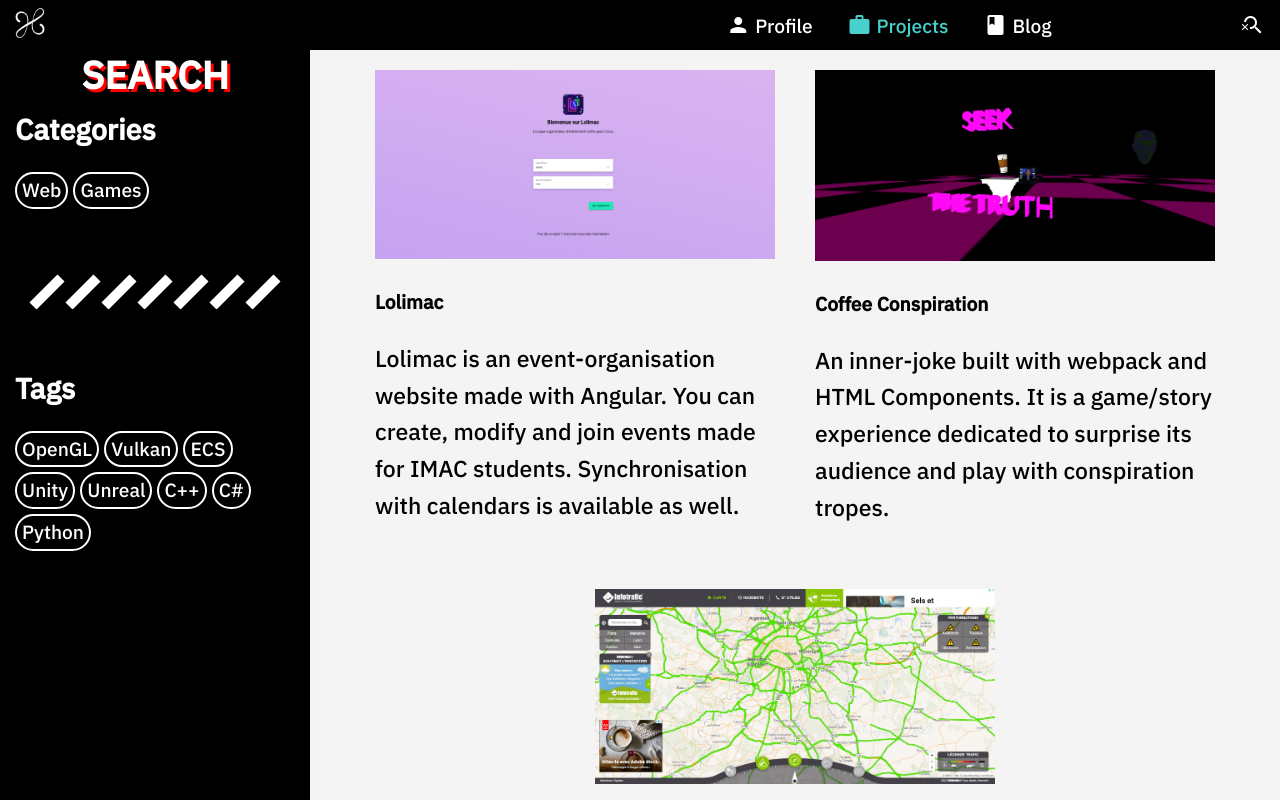
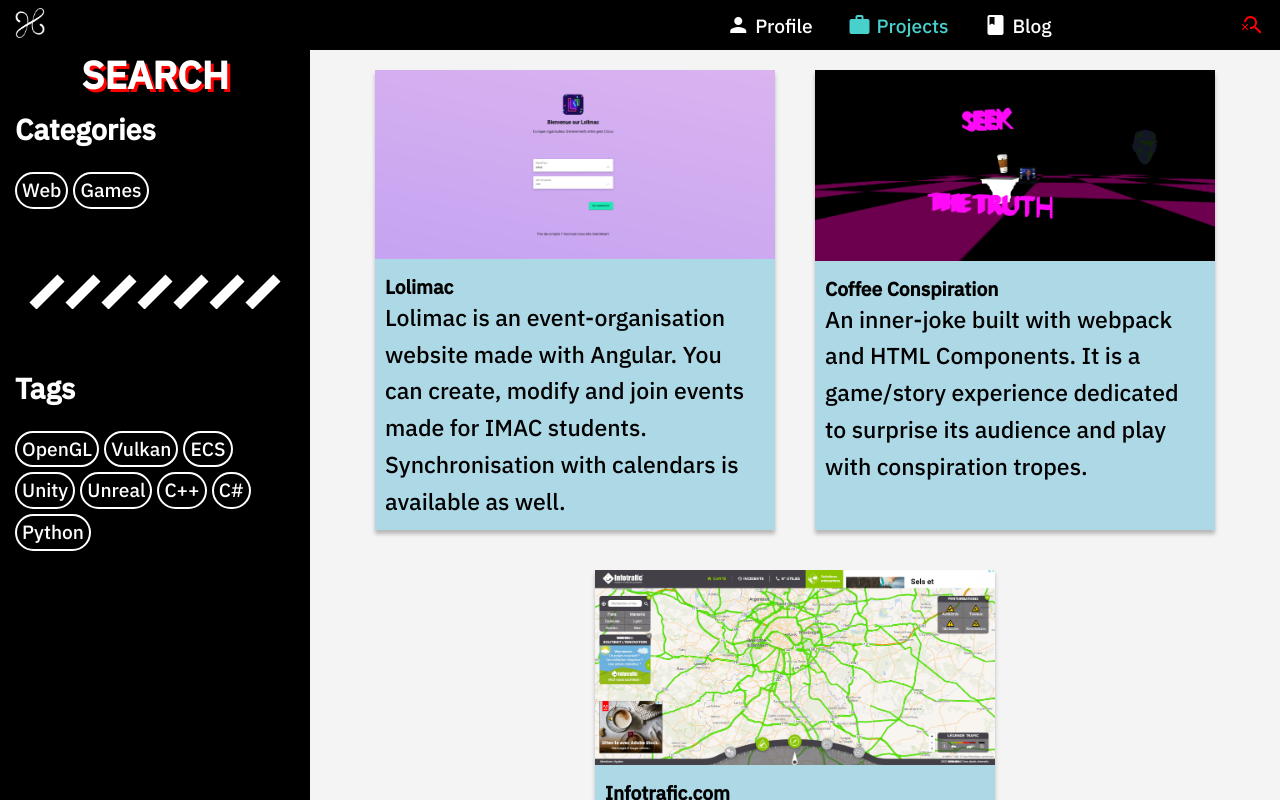
Before and after one commit to guillaume-haerinck/portfolio, a Vue app: page /#/projects in a window 1280 px wide. Shown: the top 800 px of the page. Built offline with nearby package versions, Linux system fonts and the light colour scheme.

Commit message:
Start project styling

```diff
--- a/src/components/Menu.vue
+++ b/src/components/Menu.vue
@@ -23,7 +23,7 @@
 
     <div class="menu-items menu-search" v-on:click="moveToProjectsAndToggleSearch">
       <i class="material-icons" v-if="!isProjectsAndSearch">search</i>
-      <i class="material-icons" v-else>search_off</i>
+      <i class="material-icons" v-else style="color: red">search_off</i>
     </div>
   </div>
 </template>
--- a/src/components/Project.vue
+++ b/src/components/Project.vue
@@ -31,10 +31,20 @@ export default defineComponent({
 .project {
   max-width: 400px;
   margin: 20px;
+  background-color: lightblue;
+  box-shadow: 0px 4px 4px rgba(0, 0, 0, 0.25);
 }
 
 .project-image img {
   width: 100%;
 }
 
+.project h4, .project p {
+  margin: 0;
+}
+
+.project-description {
+  padding: 10px;
+}
+
 </style>
```
